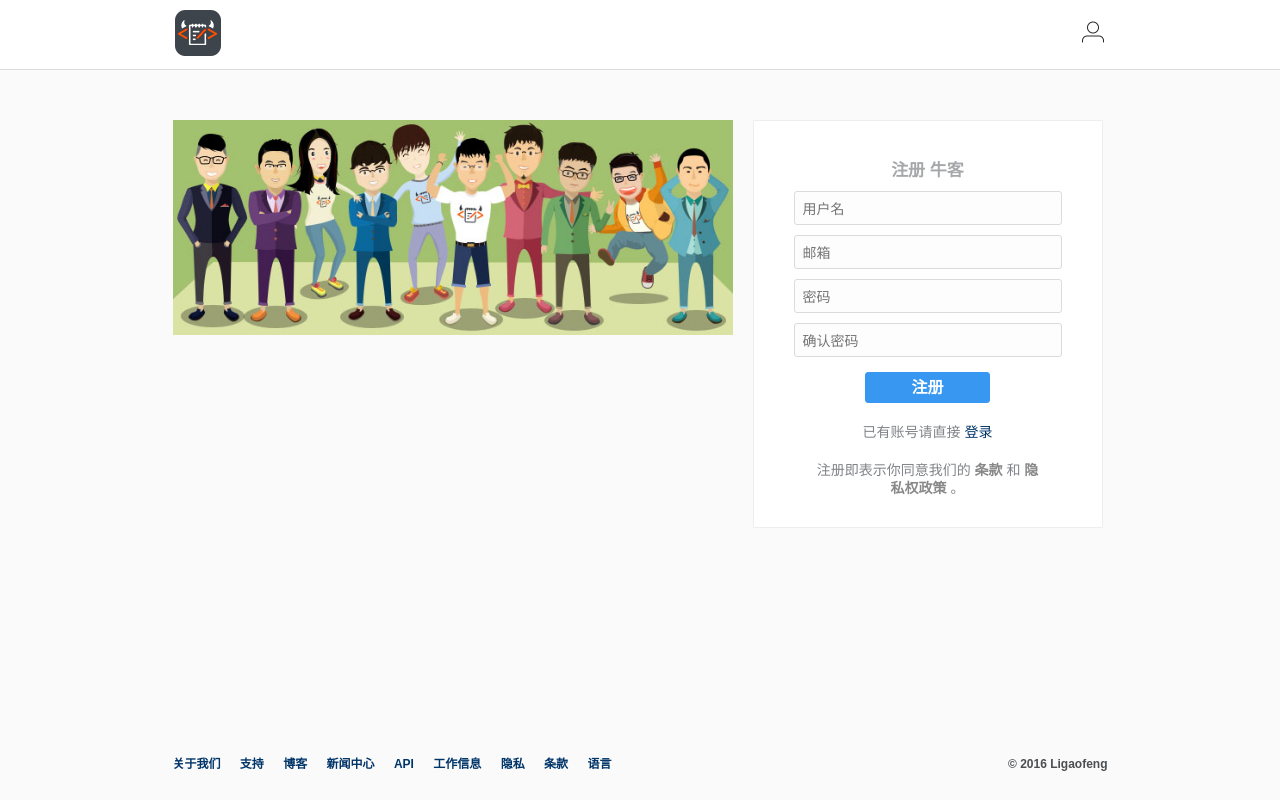
After one commit to jialinzhou/nowcoderclass, a Flask app: page /regpage/ in a window 1280 px wide. The commit adds this page. Run offline with Flask 2, Linux system fonts and the light colour scheme.

Commit message:
将注册页和登录页分离，注册增加邮箱和密码确认，登录可用用户名或邮箱登录，相互之间可以跳转。

```diff
--- a/nowstagram/__init__.py
+++ b/nowstagram/__init__.py
@@ -10,7 +10,7 @@ app.config.from_pyfile('app.conf')
 app.jinja_env.add_extension('jinja2.ext.loopcontrols')
 db = SQLAlchemy(app)
 login_manager = LoginManager(app)
-login_manager.login_view = '/reloginpage/'
+login_manager.login_view = '/loginpage/'
 app.secret_key = 'ligaofeng'
 mail = Mail()
 mail.init_app(app)
--- a/nowstagram/models.py
+++ b/nowstagram/models.py
@@ -19,6 +19,7 @@ class User(db.Model):
     username = db.Column(db.String(100), unique=True)
     password = db.Column(db.String(32))
     salt = db.Column(db.String(32))
+    email = db.Column(db.String(256))
     head_url = db.Column(db.String(256))
     comments = db.relationship('Comment',backref='user',lazy='dynamic')
     # images = db.relationship('Images')
@@ -26,10 +27,11 @@ class User(db.Model):
     # active_number = db.Column(db.String(32))
     active = db.Column(db.Boolean)
 
-    def __init__(self, username, password,salt='',active=False):
+    def __init__(self, username, password, salt='', email='12345678@qq.com', active=False):
         self.username = username
         self.password = password
         self.salt = salt
+        self.email = email
         self.active = active
         self.head_url = 'http://images.nowcoder.com/head/' + str(random.randint(0, 1000)) + 't.png'
 
--- /dev/null
+++ b/nowstagram/static/styles/pages/register.css
@@ -0,0 +1,107 @@
+@import url(../common/reset.css);
+@import url(../common/base.css);
+@import url(../common/layout.css);
+@import url(../common/header.css);
+@import url(../common/footer.css);
+
+.container {
+    background: #fafafa;
+}
+.login-cont {
+    margin:0 auto;
+    max-width:935px;
+    width:100%;
+    padding: 50px 0;
+}
+
+.login-pic-box {
+    margin-right: 20px;
+    width: 560px;
+    float: left;
+}
+.login-pic-box img {
+    display: block;
+    width: 560px;
+}
+
+.login-wrapper {
+    float: left;
+    max-width:350px
+}
+
+.login-box {
+    background-color:#fff;
+    border:1px solid #edeeee;
+    border-radius:1px;
+    margin:0 0 10px;
+    padding: 40px 40px 10px;
+}
+
+.login-hd {
+    color:#a5a7aa;
+    font-size:17px;
+    font-weight:600;
+    line-height:20px;
+    margin:0 40px 10px;
+    text-align:center
+}
+
+.form-item {
+    margin-bottom: 10px;
+}
+
+.input-txt {
+    background-color:#fdfdfd;
+    border-radius:3px;
+    font-size:14px;
+    padding:9px 8px 7px;
+    border:1px solid #dbdbdb;
+    width: 100%;
+    box-sizing: border-box;
+}
+.input-txt:focus {
+    border:1px solid #b2b2b2;
+    outline:none
+}
+.btn-wrapper {
+    margin-top: 15px;
+    text-align: center;
+}
+.btn-primary {
+    border-radius:3px;
+    border-style:solid;
+    border-width:1px;
+    font-weight:600;
+    outline:none;
+    overflow:hidden;
+    text-overflow:ellipsis;
+    white-space:nowrap;
+    width:47%;
+    -webkit-appearance:none;
+    line-height:29px;
+    padding:0 11px;
+    font-size: 16px;
+    cursor: pointer;
+
+    background:#3897f0;
+    border-color:#3897f0;
+    color:#fff
+}
+
+.btn-primary:focus {
+    background:#1372cc;
+    border-color:#1372cc;
+    color:#fff
+}
+
+.agreenment {
+    color:#818488;
+    font-size:14px;
+    line-height:18px;
+    margin: 20px;
+    text-align:center
+}
+.agreenment-link {
+    font-weight: bold;
+    color: #888;
+}
--- a/nowstagram/templates/base.html
+++ b/nowstagram/templates/base.html
@@ -15,10 +15,10 @@
                 <div class="header-cont">
                     <a class="logo" href="/">logo</a>
                     <div class="web-menu">
-                        {% if current_user.is_authenticated %}
+                    {% if current_user.is_authenticated %}
                      <a class="profile-ico" href="/profile/{{current_user.id}}/">{{current_user.username}}-个人主页</a>
                     {% else %}
-                        <a class="profile-ico" href="/reloginpage/">登陆/注册</a>
+                        <a class="profile-ico" href="/loginpage/">登陆</a>
                     {% endif %}
                     </div>
                 </div>
--- /dev/null
+++ b/nowstagram/templates/register.html
@@ -0,0 +1,52 @@
+{% extends "base.html" %}
+{% block title %}注册{% endblock%}
+{% block css %}/static/styles/pages/register.css{% endblock%}
+{% block content %}
+        <main class="main login-main" role="main">
+            <article class="login-cont clearfix">
+                <div class="login-pic-box">
+                    <img src="/static/images/res/nkFamily.jpg">
+                </div>
+                <div class="login-wrapper">
+                    <div class="login-box">
+                        <form method="post" id="regform">
+                            <h2 class="login-hd">
+                            {% if (msg|length) > 0%}
+                                <b>{{msg}}</b>
+                            {% else %}
+                                注册 牛客
+                            {% endif %}
+                            </h2>
+                            <div class="form-item">
+                                <input class="input-txt"  aria-label="用户名" aria-required="true" autocapitalize="off" autocorrect="off" maxlength="30" name="username" placeholder="用户名" value="" type="text" data-reactid=".0.1.0.1.0.1.0.5.0">
+                            </div>
+                            <div class="form-item">
+                                <input class="input-txt"  aria-label="邮箱" aria-required="true" autocapitalize="off" autocorrect="off" maxlength="128" name="email" placeholder="邮箱" value="" type="text" data-reactid=".0.1.0.1.0.1.0.5.0">
+                            </div>
+                            <div class="form-item">
+                                <input class="input-txt" aria-describedby="" aria-label="密码" aria-required="true" autocapitalize="off" autocorrect="off" name="password" placeholder="密码" type="password" value="" data-reactid=".0.1.0.1.0.1.0.6.0">
+                            </div>
+                            <div class="form-item">
+                                <input class="input-txt" aria-describedby="" aria-label="确认密码" aria-required="true" autocapitalize="off" autocorrect="off" name="password_again" placeholder="确认密码" type="password" value="" data-reactid=".0.1.0.1.0.1.0.6.0">
+                            </div>
+                            <input type="hidden" name="next" value="{{next}}"/>
+                            <div class="btn-wrapper">
+                                <button class="btn-primary" onclick="form=document.getElementById('regform');form.action='/register/';">注册</button>
+                            </div>
+                            <p class="agreenment">
+                                <span>已有账号请直接 </span>
+                                <a class="login-link" href="/loginpage/" target="_blank">登录</a>
+                            </p>
+                            <p class="agreenment">
+                                <span>注册即表示你同意我们的 </span>
+                                <a class="agreenment-link" href="/legal/terms/" target="_blank">条款</a>
+                                <span data-reactid=".0.1.0.1.0.1.0.9.2"> 和 </span>
+                                <a class="agreenment-link" href="/legal/privacy/" target="_blank">隐私权政策</a>
+                                <span> 。</span>
+                            </p>
+                        </form>
+                    </div>
+                </div>
+            </article>
+        </main>
+{% endblock %}
--- a/nowstagram/views.py
+++ b/nowstagram/views.py
@@ -5,7 +5,7 @@ from flask import  render_template,redirect,flash,get_flashed_messages,request
 from flask_login import  login_user,logout_user,current_user,login_required
 import  hashlib,random,json,base64
 from flask_mail import  Message
-from datetime import  datetime,time,date
+from datetime import  datetime,date
 
 @app.route('/')
 @app.route('/index/')
@@ -56,11 +56,12 @@ def index_more(page,per_page):
     images = []
     # comment = []
     for image in paginate.items:
-        comment = []
-        for cmt in image.comments:
-            comment.append(str(cmt.content))
-        # print comment
-        imgvo = {'image_id':image.id, 'image_url':image.url,'comment_count':len(image.comments),'created_date':image.created_date,'user_id':image.user.id,'user_head_url':image.user.head_url,'username':image.user.username,'comments':comment}
+        # comment = []
+        # for cmt in image.comments:
+        #     commentvo = {'content':cmt.content,'comment_username':cmt.user.username}
+        #     comment.append(commentvo)
+        # 评论可以组成数组 当做json的一个对象传过去，可找不到解析的方法，故而仅传一个评论吧！
+        imgvo = {'image_id':image.id, 'image_url':image.url,'comment_count':len(image.comments),'created_date':image.created_date,'user_id':image.user.id,'user_head_url':image.user.head_url,'username':image.user.username,'comment':image.comments[0].content,'comment_username':image.comments[0].user.username}
         images.append(imgvo)
 
     map['images']=images
@@ -73,31 +74,47 @@ def Image(image_id):
         return  redirect('/')
     return render_template('pageDetail.html',image=image)
 
-@app.route('/reloginpage/')
+@app.route('/loginpage/')
 def reloginpage(msg=''):
-    for m in get_flashed_messages(with_categories=False,category_filter=['relogin']):
+    for m in get_flashed_messages(with_categories=False,category_filter=['login']):
         msg = msg + m
     return render_template('login.html',msg=msg, next=request.values.get('next'))
 
+@app.route('/regpage/')
+def register(msg=''):
+    for m in get_flashed_messages(with_categories=False, category_filter=['reg']):
+        msg = msg + m
+    return render_template('register.html', msg=msg, next=request.values.get('next'))
 
 def redirect_with_msg(target,msg,category):
     flash(msg,category=category)
     return redirect(target)
 
-@app.route('/reg/',methods={'get','post'})
+@app.route('/register/',methods={'get','post'})
 def reg():
+    # print request.values.get('email')
     username = request.values.get('username').strip()
     password = request.values.get('password').strip()
+    password_again = request.values.get('password_again').strip()
+    email = request.values.get('email')
+    # print  email
 
-    if username=='' or  password=='':
-        return redirect_with_msg('/reloginpage/',u'用户名或密码不能为空','relogin')
+    if username=='' or  password=='' or email=='' or password_again=='':
+        return redirect_with_msg('/regpage/',u'用户名或密码或邮箱不能为空','reg')
 
-    if '@' not in username or '.' not in username:
-        return  redirect_with_msg('/reloginpage/',u'请使用正确邮箱地址注册','relogin')
+    if '@' not in email or '.' not in email:
+        return  redirect_with_msg('/regpage/',u'请使用正确邮箱地址注册','reg')
+
+    if password != password_again:
+        return  redirect_with_msg('/regpage/',u'两次输入密码不一致','reg')
 
     user = User.query.filter_by(username=username).first()
     if user != None:
-        return  redirect_with_msg('/reloginpage/',u'用户名已存在','relogin')
+        return  redirect_with_msg('/regpage/',u'用户名已存在','reg')
+
+    eml = User.query.filter_by(email=email).first()
+    if eml != None:
+        return  redirect_with_msg('/regpage/',u'该邮箱已注册请登录','reg')
 
     salt = '.'.join(random.sample('0123456789qbcdefghijklmnopqrstuvwxyz',10))
     m = hashlib.md5()
@@ -107,21 +124,58 @@ def reg():
     # active_number = ''
     # for number in temp_number:
     #     active_number = active_number + number
-
-    user = User(username, password, salt)
+    user = User(username=username, password=password, salt=salt, email=email)
     db.session.add(user)
     db.session.commit()
 
     login_user(user)
     sender = 'gao_feng_li0@sina.com'
-    recipients = [user.username]
+    recipients = [user.email]
     # 用base64对激活链接后面对用户进行识别的部分进行加密
     # user_id 太短了，所以还是用user.username进行加密更好一些
-    msg = 'http://127.0.0.1:5000/active/'+base64.urlsafe_b64encode(str(user.username)).rstrip('=')+'/'
-    send_email(subject='Nowstagram注册验证',sender=sender,recipients=recipients,text_body=msg)
+    text = 'Please enter the url below to active your account!\n'
+    active_url = 'http://127.0.0.1:5000/active/' + base64.urlsafe_b64encode(str(user.email)).rstrip('=') + '/'
+    msg = text + active_url
+    send_email(subject='Nowstagram注册验证', sender=sender, recipients=recipients, text_body=msg)
+
     next = request.values.get('next').strip()
     if next != None and next.startswith('/'):
         return redirect(next)
+    return redirect('/')
+
+@app.route('/login/', methods={'get', 'post'})
+def login():
+    username = request.values.get('username').strip()
+    password = request.values.get('password').strip()
+
+    if username == '' or password == '':
+        return redirect_with_msg('/loginpage/', u'用户名或密码不能为空', 'login')
+
+    if '@' in username and '.' in username:
+        email = username
+        user = User.query.filter_by(email=email).first()
+        if user == None:
+            return redirect_with_msg('/loginpage/', u'邮箱未注册', 'login')
+        m = hashlib.md5()
+        m.update(password + user.salt)
+        if m.hexdigest() != user.password:
+            return redirect_with_msg('/loginpage/', u'密码错误', 'login')
+        login_user(user)
+        next = request.values.get('next').strip()
+        if next != None and next.startswith('/'):
+            return redirect(next)
+        return redirect('/')
+    user = User.query.filter_by(username=username).first()
+    if user == None:
+        return  redirect_with_msg('/loginpage/',u'用户名不存在','login')
+    m = hashlib.md5()
+    m.update(password+user.salt)
+    if m.hexdigest() != user.password:
+        return redirect_with_msg('/loginpage/', u'密码错误', 'login')
+    login_user(user)
+    next = request.values.get('next').strip()
+    if next != None and next.startswith('/'):
+        return  redirect(next)
     return redirect('/')
 
 # 如此简单的激活方法肯定有问题
@@ -135,50 +189,22 @@ def reg():
 #     import base64
 #     return base64.urlsafe_b64decode(str(inp + '=' * (4 - len(inp) % 4)))
 #
-#
 # def base64_url_encode(inp):
 #     import base64
 #     return base64.urlsafe_b64encode(str(inp)).rstrip('=')
 @app.route('/active/<string:username_base64>/')
 def active_user(username_base64):
-    username = base64.urlsafe_b64decode(str(username_base64 + '=' * (4 - len(username_base64) % 4)))
-    user = User.query.filter_by(username=username).first()
+    email = base64.urlsafe_b64decode(str(username_base64 + '=' * (4 - len(username_base64) % 4)))
+    user = User.query.filter_by(email=email).first()
     if user == None:
-        return  'Fial to ative user!'
+        return  '用户不存在！'
     if user.active == True:
-        return  'User is actived before!'
+        return  '用户已处于激活态，请勿重复激活'
     user.active = True
     db.session.commit()
     login_user(user)
     next = '/profile/'+str(user.id)+'/'
     return redirect(next)
-
-@app.route('/login/', methods={'get', 'post'})
-def login():
-    username = request.values.get('username').strip()
-    password = request.values.get('password').strip()
-
-    if username == '' or password == '':
-        return redirect_with_msg('/reloginpage/', u'用户名或密码不能为空', 'relogin')
-
-    user = User.query.filter_by(username=username).first()
-
-    if user == None:
-        return  redirect_with_msg('/reloginpage/',u'用户名不存在','relogin')
-
-    m = hashlib.md5()
-    m.update(password+user.salt)
-
-    if m.hexdigest() != user.password:
-        return redirect_with_msg('/reloginpage/', u'密码错误', 'relogin')
-
-    if user.is_active():
-        login_user(user)
-        next = request.values.get('next').strip()
-        if next != None and next.startswith('/'):
-            return  redirect(next)
-        return redirect('/')
-    return 'Please active by your email!'
 
 @app.route('/logout/')
 def logout():
```
Also changed, not shown: manage.py (+25 -25 lines), nowstagram/static/js/index.js (+22 -20 lines), nowstagram/templates/login.html (+7 -11 lines), nowstagram.db, 3 other files.
